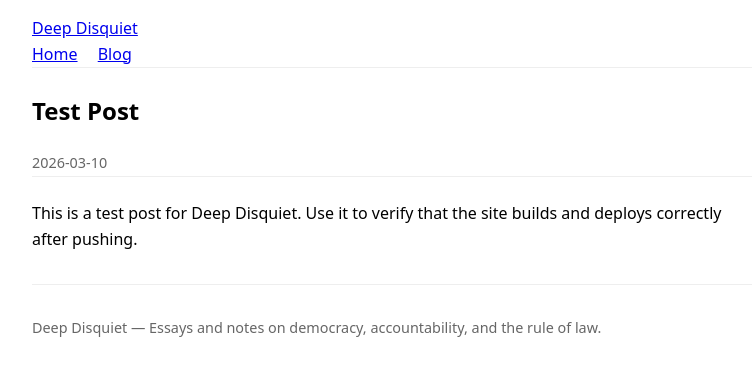
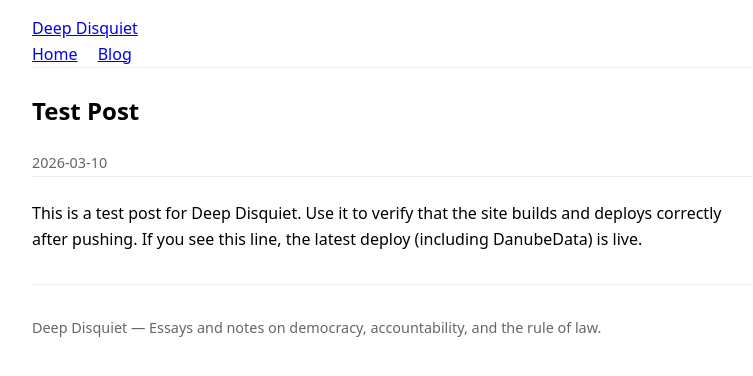
Before and after one commit to attebury/Deep-Disquiet, a Jekyll site: the page built from _posts/2026-03-10-test-post.md, in a window 1280 px wide. Shown: the top 376 px of the page, without its empty margins (248-1001 px from the left). Built offline with Jekyll 4.4.1, drawn with Linux system fonts in a browser that asks for light colours.

Commit message:
Test post: add line to verify deploy is live
Made-with: Cursor

```diff
--- a/_posts/2026-03-10-test-post.md
+++ b/_posts/2026-03-10-test-post.md
@@ -4,4 +4,4 @@ title: "Test Post"
 date: 2026-03-10
 ---
 
-This is a test post for Deep Disquiet. Use it to verify that the site builds and deploys correctly after pushing.
+This is a test post for Deep Disquiet. Use it to verify that the site builds and deploys correctly after pushing. If you see this line, the latest deploy (including DanubeData) is live.
```
